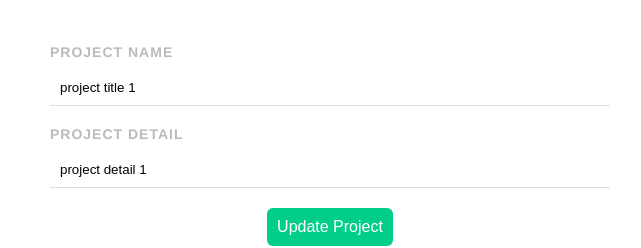
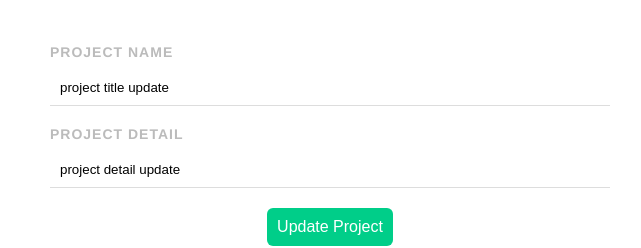
Before and after one commit to yeyintthu01/Project-Planner, a Vue app: page /editProject/1 in a window 1280 px wide. Shown: the part 155-403 px from the top of the page, without its empty margins (310-951 px from the left). Built offline with nearby package versions, Linux system fonts and the light colour scheme; data requests are answered from the project's data file.

Commit message:
update project at backend

```diff
--- a/database/db.json
+++ b/database/db.json
@@ -2,8 +2,8 @@
   "projects": [
     {
       "id": "1",
-      "title": "project title 1",
-      "detail": "project detail 1",
+      "title": "project title update",
+      "detail": "project detail update",
       "complete": true
     },
     {
--- a/src/views/EditProject.vue
+++ b/src/views/EditProject.vue
@@ -5,7 +5,7 @@
         <input type="text" v-model="title">
         <label>Project Detail</label>
         <input type="text" v-model="detail">
-        <button>Update Project</button>
+        <button @click="updateProject">Update Project</button>
     </form>
 </template>
 
@@ -30,6 +30,26 @@ export default {
         .catch((err)=>{
             console.log(err)
         })
+    },
+    methods:{
+        updateProject(){
+            fetch('http://localhost:3000/projects/'+this.id,{
+                method:"PATCH",
+                headers:{
+                    "Content-type":"application/json"
+                },
+                body:JSON.stringify({
+                    title:this.title,
+                    detail:this.detail
+                })
+            })
+            .then(()=>{
+                this.$router.push("/")
+            })
+            .catch((err)=>{
+                console.log(err)
+            })
+        }
     }
 }
 </script>
```
